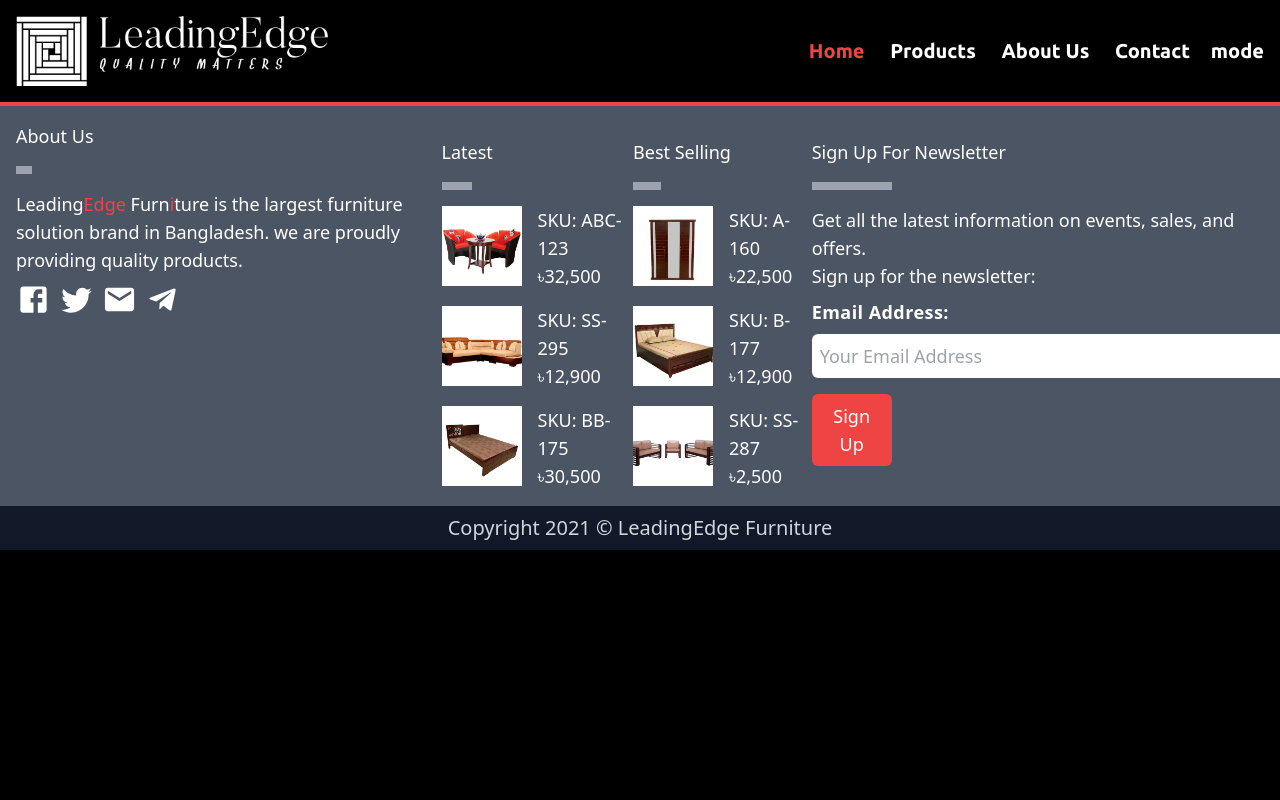
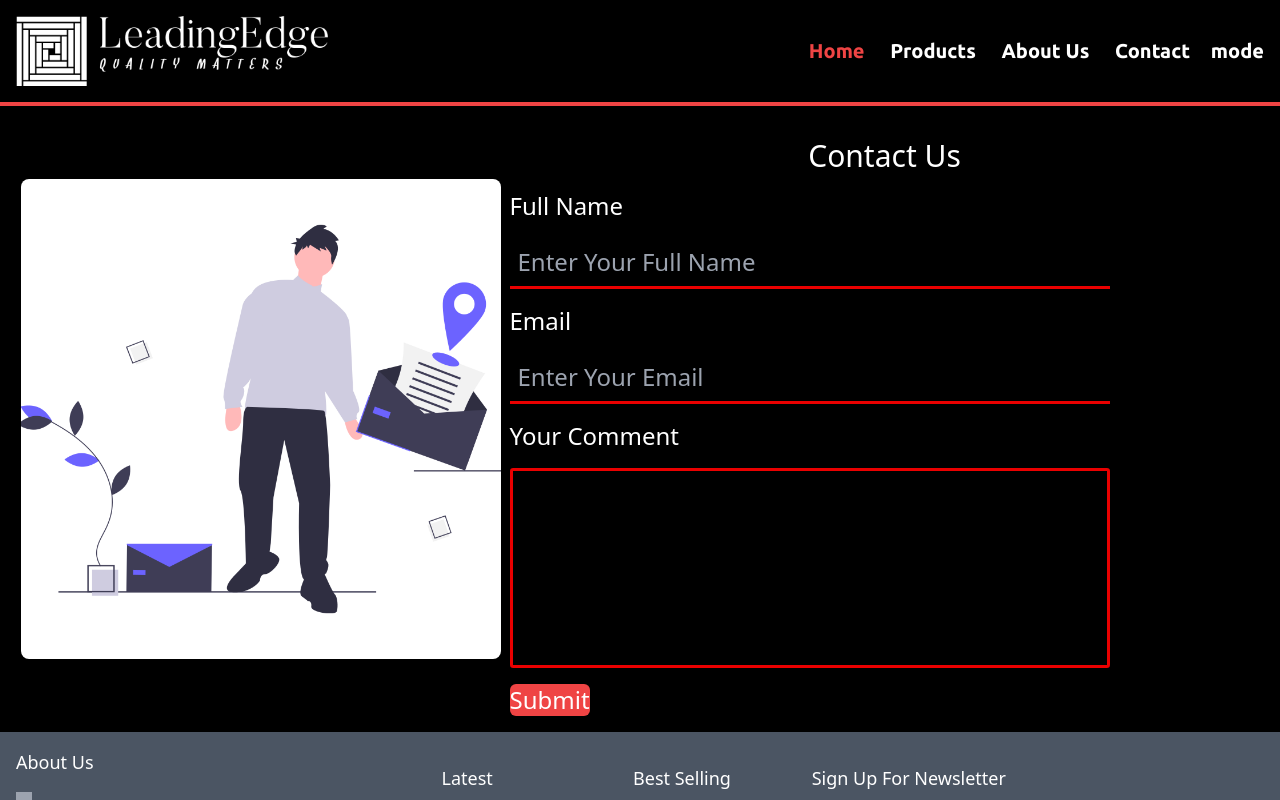
Before and after one commit to RakibRahman/leading-edge-furniture, a React (Create React App) app: page /contact in a window 1280 px wide. Shown: the top 800 px of the page. Built offline with nearby package versions, Linux system fonts and the light colour scheme.

Commit message:
basic built done

```diff
--- a/src/App.js
+++ b/src/App.js
@@ -4,6 +4,7 @@
 import Home from "./components/Home";
 import Products from "./components/Products";
 import AboutUs from "./components/AboutUs";
+import Contact from "./components/Contact";
 import Footer from "./components/Footer";
 
 function App() {
@@ -15,6 +16,7 @@
           <Route path="/" exact component={Home} />
           <Route path="/products" component={Products} />
           <Route path="/about" component={AboutUs} />
+          <Route path="/contact" component={Contact} />
         </Switch>
         <Footer />
       </Router>
--- /dev/null
+++ b/src/components/Contact.js
@@ -0,0 +1,48 @@
+import React, { useEffect } from "react";
+import Input from "./Input";
+import Demo from "./../assets/contact.png";
+function Contact() {
+  useEffect(() => {
+    document.title = "Contact Us";
+  }, []);
+  const bgStyle = {
+    backgroundImage: `url(${Demo})`,
+    backgroundSize: "cover",
+    backgroundPosition: "center",
+  };
+  return (
+    <div className="flex flex-col items-center justify-around p-4 md:flex-row">
+      <div className="w-full rounded-lg h-xl md:w-xl" style={bgStyle}></div>
+      <div>
+        <form className="contact__form">
+          <h1 className="text-3xl text-center">Contact Us</h1>
+          <Input
+            name="f-name"
+            labelTxt="Full Name"
+            placeTxt="Enter Your Full Name"
+            id="f-name"
+          />
+          <Input
+            type="email"
+            name="e-mail"
+            labelTxt="Email"
+            placeTxt="Enter Your Email"
+            id="e-mail"
+          />
+          <Input
+            element="textarea"
+            labelTxt="Your Comment"
+            name="comment"
+            id="comment"
+            placeTxt="Enter your message"
+          />
+          <button className="p-1 bg-red-500 rounded-md w-sm" type="submit">
+            Submit
+          </button>
+        </form>
+      </div>
+    </div>
+  );
+}
+
+export default Contact;
--- a/src/components/Input.js
+++ b/src/components/Input.js
@@ -1,13 +1,26 @@
 import React, { Fragment } from "react";
 
-function Input({ element = "input", type = "text", name, placeTxt, labelTxt }) {
+function Input({
+  element = "input",
+  type = "text",
+  name,
+  placeTxt,
+  labelTxt,
+  ref,
+}) {
   return (
     <Fragment>
       <label htmlFor={name}>{labelTxt}</label>
       {element === "textarea" ? (
         <textarea name={name} id={name}></textarea>
       ) : (
-        <input type={type} id={name} name={name} placeholder={placeTxt} />
+        <input
+          ref={ref}
+          type={type}
+          id={name}
+          name={name}
+          placeholder={placeTxt}
+        />
       )}
     </Fragment>
   );
--- /dev/null
+++ b/src/styles/_about.scss
@@ -0,0 +1,26 @@
+.about__us {
+  @apply mx-auto text-xl leading-7 text-white md:text-2xl md:w-xxxl lg:w-about my-4;
+
+  & .bdr {
+    animation-name: colorSwitch;
+    animation-duration: 3.5s;
+    animation-timing-function: cubic-bezier(0.55, 0.055, 0.675, 0.19);
+    animation-delay: 0.5s;
+    animation-iteration-count: infinite;
+  }
+
+  @keyframes colorSwitch {
+    25% {
+      background-color: black;
+    }
+    50% {
+      background-color: white;
+    }
+    75% {
+      background-color: #ea0000;
+    }
+    100% {
+      background-color: cadetblue;
+    }
+  }
+}
--- /dev/null
+++ b/src/styles/_contact.scss
@@ -0,0 +1,32 @@
+.contact__form {
+  @apply flex flex-col gap-4  mt-4 text-2xl text-white w-xxl lg:w-xxxl;
+  & input[type="text"],
+  input[type="email"] {
+    background: transparent;
+    padding: 0.5rem;
+    outline: 0;
+    caret-color: #ea0000;
+    border-bottom: 0.2rem solid #ea0000;
+
+    @media only screen and (min-width: 320px) {
+      width: 100%;
+    }
+    @media only screen and (min-width: 1024px) {
+      width: 80%;
+    }
+  }
+  textarea {
+    height: 25vh;
+    outline: 0;
+    color: seagreen;
+    resize: none;
+    border: 0.2rem solid #ea0000;
+    padding: 0.5rem;
+
+    border-radius: 0.2rem;
+    background: transparent;
+    @media only screen and (min-width: 1024px) {
+      width: 80%;
+    }
+  }
+}
--- a/src/styles/_products.scss
+++ b/src/styles/_products.scss
@@ -3,5 +3,38 @@
 
   & .product__card {
     @apply px-2 bg-center bg-cover rounded-md  group w-lg h-lg lg:w-xl;
+
+    position: relative;
+    cursor: pointer;
+    & #triangle-bottom-right {
+      width: 0;
+      height: 0;
+      border-bottom: 100px solid #ea0000;
+      border-left: 100px solid transparent;
+
+      position: absolute;
+      right: 0rem;
+      bottom: 0rem;
+      transition: transform 0.5s ease-in-out;
+
+      display: none;
+      &:hover {
+        border-bottom: 100px solid #000000;
+      }
+    }
+
+    & .cart__btn {
+      position: absolute;
+      right: 0.5rem;
+      bottom: 0.5rem;
+      transition: all 0.5s ease-in-out;
+      display: none;
+
+      &:hover {
+        #triangle-bottom-right {
+          border-bottom: 100px solid #000000;
+        }
+      }
+    }
   }
 }
--- a/src/styles/index.scss
+++ b/src/styles/index.scss
@@ -7,7 +7,8 @@
 @import "home";
 @import "products";
 @import "footer";
-
+@import 'contact';
+@import 'about';
 html {
   font-size: calc(60% + 0.8vmin);
 }
@@ -17,78 +18,3 @@
 .App {
   overflow-x: hidden;
 }
-
-.product__card {
-  position: relative;
-  cursor: pointer;
-  & #triangle-bottom-right {
-    width: 0;
-    height: 0;
-    border-bottom: 100px solid #ea0000;
-    border-left: 100px solid transparent;
-
-    position: absolute;
-    right: 0rem;
-    bottom: 0rem;
-    transition: transform 0.5s ease-in-out;
-
-    display: none;
-    &:hover {
-      border-bottom: 100px solid #000000;
-    }
-  }
-
-  & .cart__btn {
-    position: absolute;
-    right: 0.5rem;
-    bottom: 0.5rem;
-    transition: all 0.5s ease-in-out;
-    display: none;
-
-    &:hover {
-      #triangle-bottom-right {
-        border-bottom: 100px solid #000000;
-      }
-    }
-  }
-  &:hover {
-    box-shadow: 3px 6px 2px 0px rgb(212, 99, 7);
-    .cart__btn {
-      display: block;
-      animation-name: backInLeft;
-      animation-duration: 0.5s;
-    }
-    #triangle-bottom-right {
-      display: block;
-      animation-name: backInLeft;
-      animation-duration: 0.5s;
-    }
-  }
-}
-
-.about__us {
-  @apply mx-auto text-xl leading-7 text-white md:text-2xl md:w-xxxl lg:w-about my-4;
-
-  & .bdr {
-    animation-name: colorSwitch;
-    animation-duration: 3.5s;
-    animation-timing-function: cubic-bezier(0.55, 0.055, 0.675, 0.19);
-    animation-delay: 0.5s;
-    animation-iteration-count: infinite;
-  }
-
-  @keyframes colorSwitch {
-    25% {
-      background-color: black;
-    }
-    50% {
-      background-color: white;
-    }
-    75% {
-      background-color: #ea0000;
-    }
-    100% {
-      background-color: cadetblue;
-    }
-  }
-}
```
